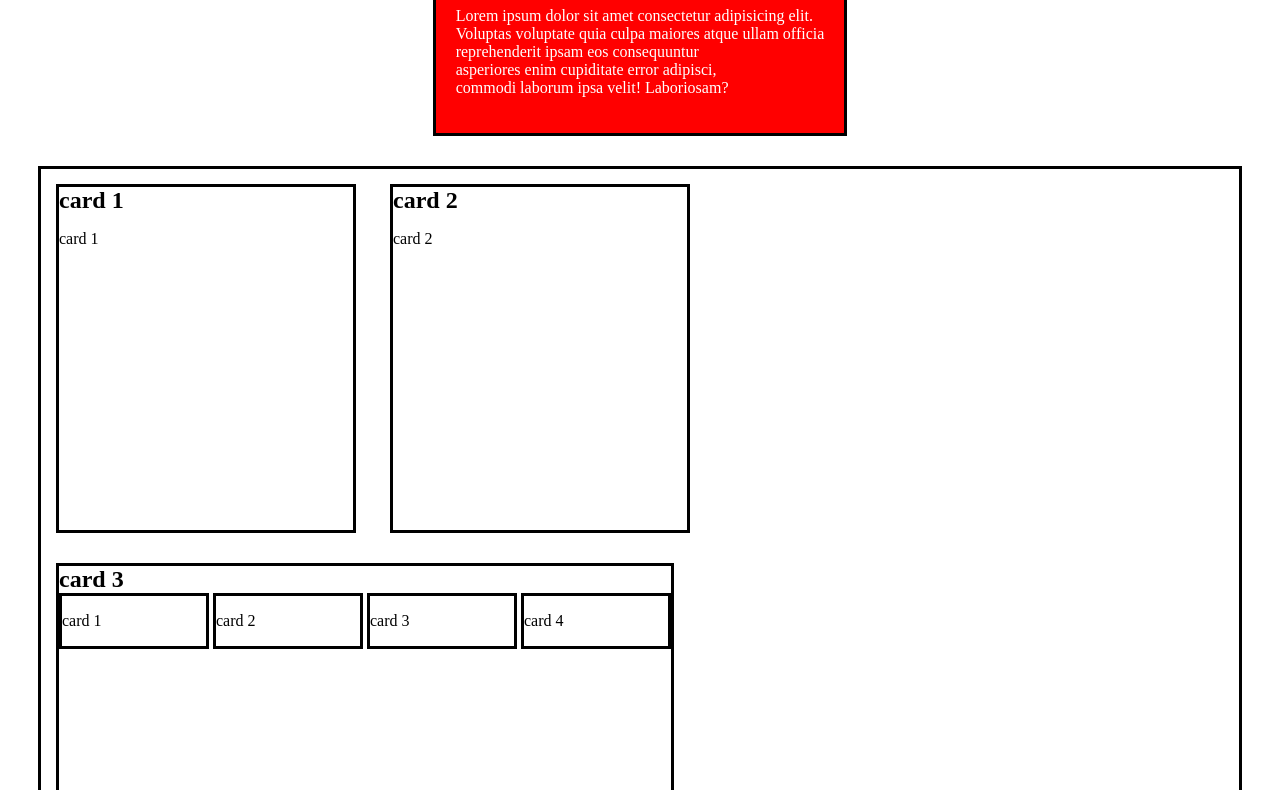
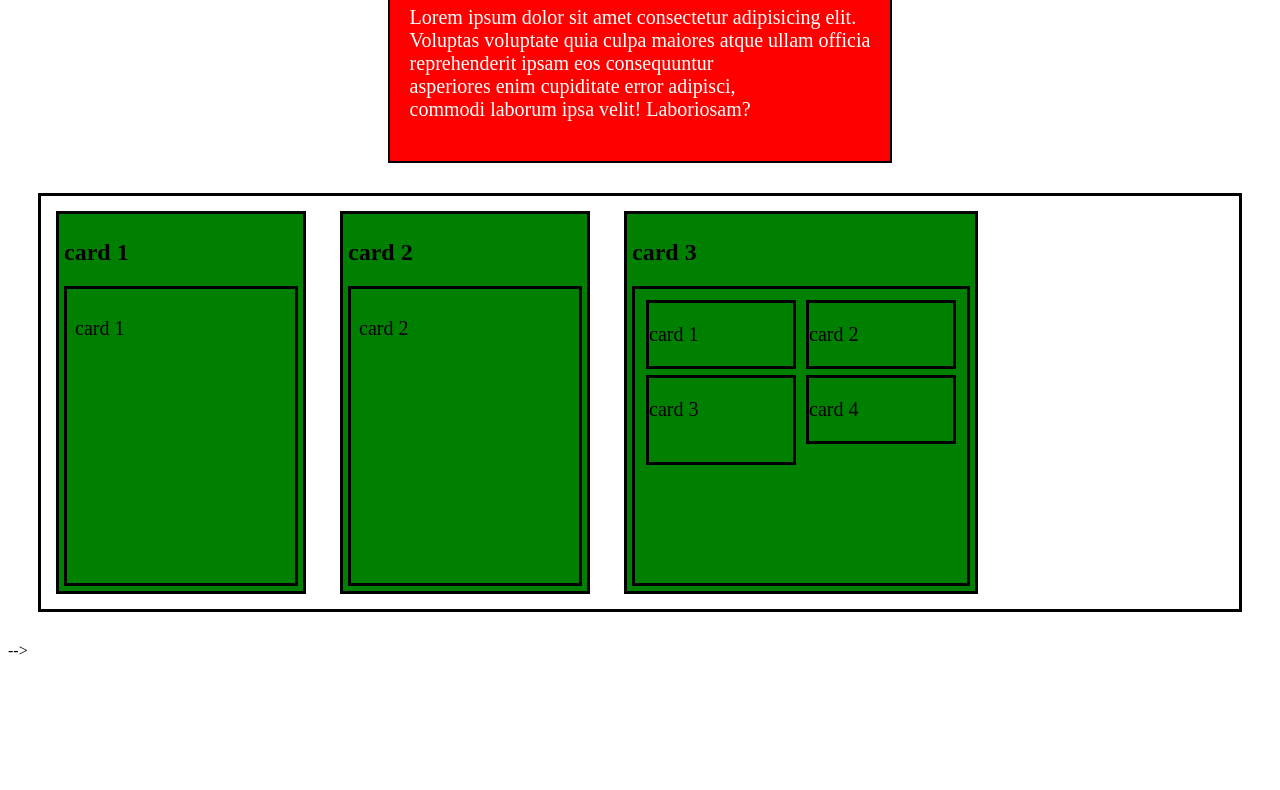
Before and after one commit to MrAlif29/training-al, a plain HTML site: page index.html in a window 1280 px wide. Shown: the part 104-894 px from the top of the page. After the commit the page ends 800 px from the top, so only its background shows below. Drawn offline with Linux system fonts and the light colour scheme.

Commit message:
coba diliat

```diff
--- a/index.html
+++ b/index.html
@@ -31,10 +31,14 @@
      <div class="card">
         <h2>card 3</h2>
             <div class="insidecard">
-                <div class="inside3  "><p>card 1</p></div>
-                <div class="inside3  "><p>card 2</p></div>
-                <div class="inside3  "><p>card 3</p></div>
-                <div class="inside3  "><p>card 4</p></div>
+            <div class="line-one">
+                <div class="list-one inside3  "><p>card 1</p></div>
+                <div class="list-one inside3  "><p>card 2</p></div>
+            </div>
+            <div class="line-two">
+                <div class="list-two inside3  "><p>card 3</p></div>
+                <div class="list three inside3  "><p>card 4</p></div>
+            </div>
             </div>
      </div>
     </div>
--- a/style.css
+++ b/style.css
@@ -4,7 +4,6 @@
 }
 
 h2 {
-    margin: 0px;
 }
 .box1{
     padding: 20px;
@@ -15,31 +14,53 @@ h2 {
     color: white;
     padding-bottom: 20px;
     max-width: fit-content;
+    border: 2px solid black;
 }
 
 .cards {
     border: 3px solid black;
     display: block;
-    min-width: fit-content;
     margin: 30px;
+    border: 3px solid black;
 }
 
 .card {
+    border: 3px solid black;
+    padding: 5px;
     display: inline-block;
-    border: 3px solid black;
     vertical-align: top ;
-    min-width: 300px;
+    min-width: 250px;
     margin: 15px;
+    background-color: green;
 }
 
 .insidecard {
+    padding: 8px;
     min-height: 300px;
+    border: 3px solid black;
 }
 
 .inside3 {
+    margin: 3px;
     border: 3px solid black;
     display: inline-block;
     width: 150px;
 
 
 }
+
+.list-two {
+    min-height: 90px;
+}
+
+.list-three {
+    min-height: fit-content;
+}
+
+.list-three > p{
+    margin: 0px;
+}
+
+p{
+    font-size: 20px;
+}
```
